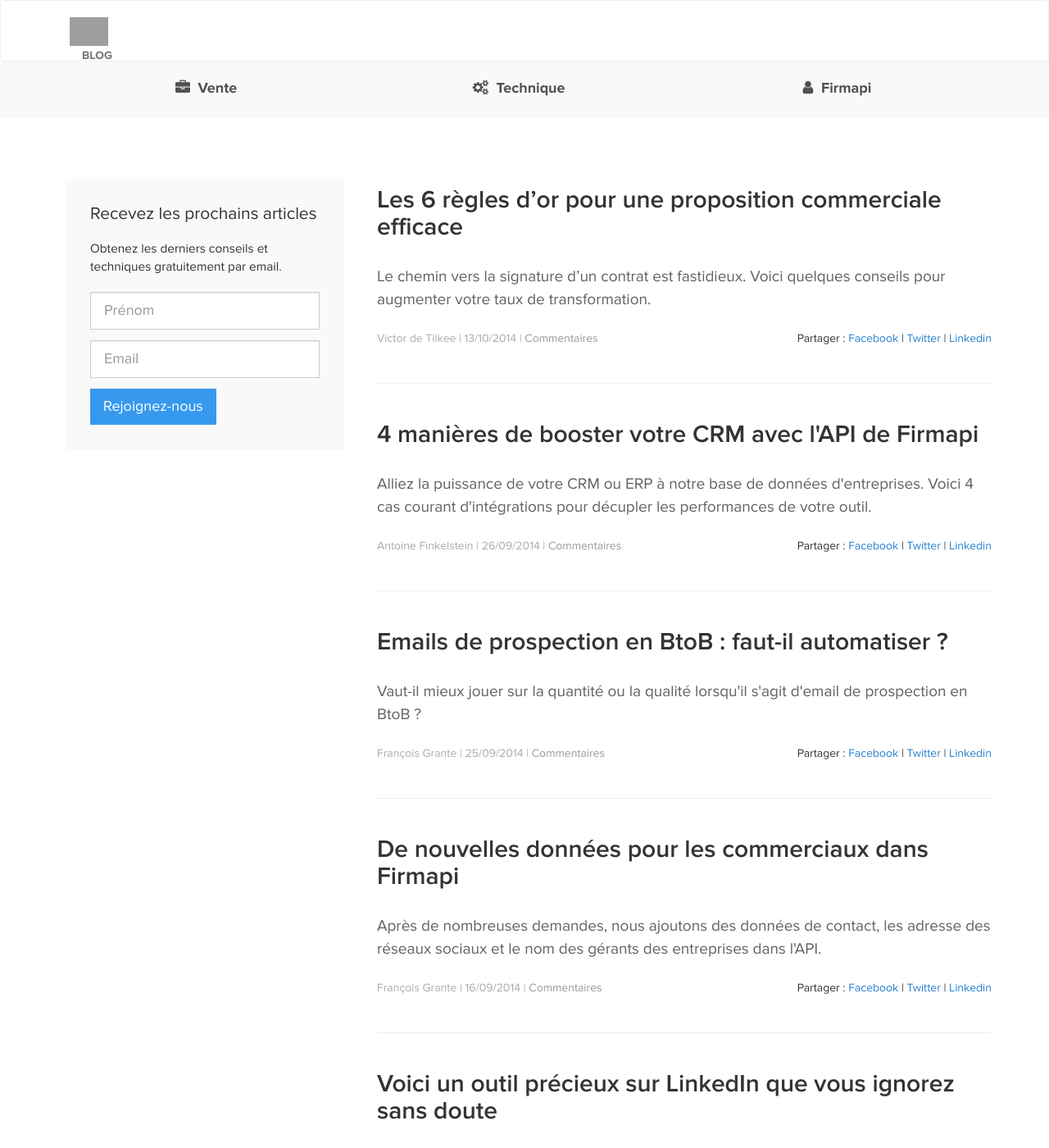
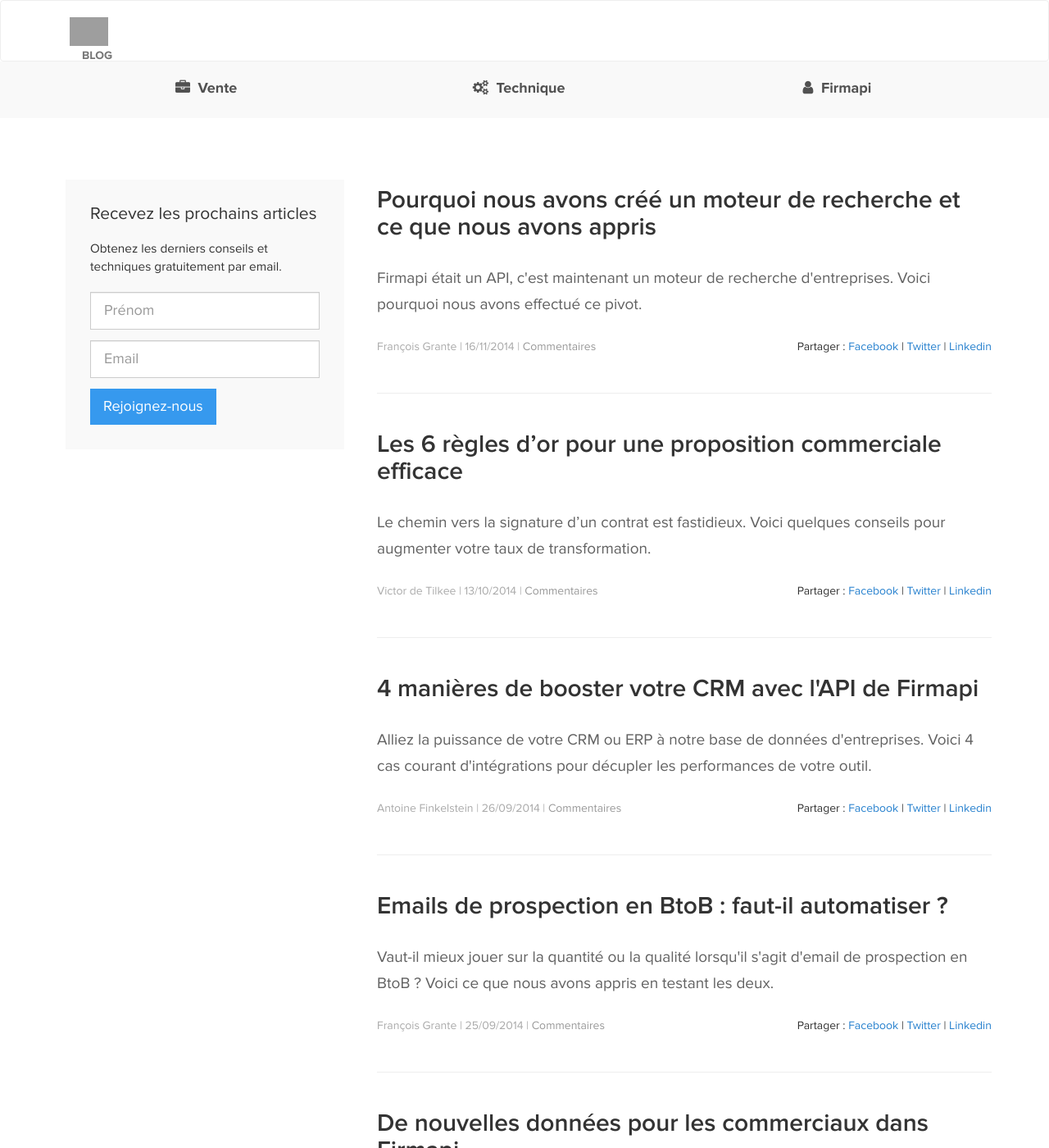
Before and after one commit to firmapi/blog, a Jekyll site: the page built from index.html, in a window 1280 px wide and 1400 px high. Shown: the whole window at 82% size. Built offline with Jekyll 4.4.1, drawn with Linux system fonts in a browser that asks for light colours; nearby versions of some CDN libraries; a script that is not in the unit is left out; comment, search, counter and statistics services are not loaded; some of the changed lines change nothing that is shown; grey boxes are pictures that could not be loaded.

Commit message:
Nouvel article

```diff
--- a/_posts/2014-09-25-automatisation-emails-de-prospection.md
+++ b/_posts/2014-09-25-automatisation-emails-de-prospection.md
@@ -1,7 +1,7 @@
 ---
 layout: post
 title: "Emails de prospection en BtoB : faut-il automatiser&nbsp;?"
-description: "Vaut-il mieux jouer sur la quantité ou la qualité lorsqu'il s'agit d'email de prospection  en BtoB ?"
+description: "Vaut-il mieux jouer sur la quantité ou la qualité lorsqu'il s'agit d'email de prospection en BtoB ? Voici ce que nous avons appris en testant les deux."
 date: 2014-09-25
 image: https://d144bz4d6i1vob.cloudfront.net/blog/2014-09-25/article.png
 tag: "vente"
--- /dev/null
+++ b/_posts/2014-11-16-pourquoi-moteur-de-recherche.markdown
@@ -0,0 +1,76 @@
+---
+layout: post
+title: "Pourquoi nous avons créé un moteur de recherche et ce que nous avons appris"
+description: "Firmapi était un API, c'est maintenant un moteur de recherche d'entreprises. Voici pourquoi nous avons effectué ce pivot."
+date: 2014-11-16
+image:
+tag: "firmapi"
+tag_pretty_name: "Firmapi"
+
+author: François Grante
+author_twitter: FGrante
+author_google_plus: https://plus.google.com/106867543078418506526
+gravatar: https://secure.gravatar.com/avatar/341f6604232b625000deda790d8d39cd?d=mm&s=30&r=G
+---
+
+C'est notre premier pivot majeur depuis que nous travaillons sur Firmapi. Nous nous éloignons de notre idée de départ, une <a href="http://api.firmapi.com/" target="_blank">API des entreprises françaises</a> et avons décidé de créer un <a href="https://firmapi.com" target="_blank">moteur de recherche d'entreprises</a>.
+
+## Le problème
+
+Constat : les bases de données B2B en France sont en grande majorité des bases de données d'informations légales (BODACC et Infogreffe). Ce sont des bases exhaustives et fiables, mais pour qualifier sa recherche dans le cadre d'une activité commerciale, on se retrouve vite limité.
+
+Il est bien possible de rechercher par effectif, chiffre d'affaires ou zone géographique, mais lorsqu'on souhaite segmenter par secteur d'activité cela se complique. Les codes NAF attribués par l'INSEE sont la seule donnée à disposition et se révèlent souvent complexes et peu exploitables pour la fonction commerciale (feedback que nous avons eu de façon très récurrente).
+
+## La solution
+
+Notre solution : partir d'une recherche simple par mot clés, comme un moteur de recherche classique et générer à partir de la requête une liste d'entrepises françaises qualifiées.
+
+Explorer avec un moteur de recherche présente plusieurs avantages :
+
+* Cela couvre une infinité de requêtes possibles, à l'inverse d'un système de catégorisation obligeant à se limiter à des cases pré-définies.
+* La rapidité d'exploration : tout part d'une requête très simple. On ne passe pas des heures à chercher parmi des listes possibles.
+
+Il est toujours possible ensuite d'appliquer des filtres pour affiner la liste obtenue.
+
+## L'envers du décor : les défis techniques
+
+Un bon moteur de recherche est sans doute une des applications les plus difficiles à développer. Voici les défis auxquels nous avons dû faire face.
+
+### Défi n°1 : récolter un maximum de données sur les entreprises
+
+Pour construire un moteur moteur de recherche, il faut du contenu à indexer. Le registre légal des entreprises est loin d'apporter suffisamment d'informations.
+
+Pour cela, nous avons créé des <a href="http://fr.wikipedia.org/wiki/Robot_d'indexation" target="_blank">robots d'indexation</a> qui parcourent tout le web français. Dès que nous détectons qu'un site correspond à une entreprise française, nous l'ajoutons à l'index du moteur de recherche.
+
+A l'heure actuelle, nous avons validé près de 100 000 sites web appartenant à des entreprises françaises. Cet index progresse rapidement de jour en jour. Nous complètons également les données sur les entreprises en retrouvant également les profils sur les réseaux sociaux (Facebook, Twitter et Linkedin pour le moment).
+
+Quand les utilisateurs font une recherche sur Firmapi, ils recherchent ainsi parmi une multitude de sources : base de données d'entreprises, site web, descriptions sur les réseaux sociaux...
+
+La bonne surprise que nous avons eu, c'est le faible coût des serveurs (moins de 100€ par mois). Aujourd'hui, le coût de l'hardware est très bas et n'importe qui peut décider, pour un coût limité, de traiter une très grande quantité de données. Le vrai défi, c'est d'être capable de contrôler, analyser et faire parler toutes ces informations (vous avez dit big data ?).
+
+### Défi n°2 : l'algorithme de recherche
+
+C'est sans doute la partie la plus épineuse. Comment comprendre la requête de l'utilisateurs et lui retourner les meilleurs résultats ?
+
+Le moteur de recherche Open Source <a href="http://www.elasticsearch.org/" target="_blank">Elastic Search</a> nous est d'une grand aide. Le classement par pertinence se fait suivant deux grand indicateurs :
+
+* La corrélation entre les mots clés de la recherche et les mots clés trouvés sur l'entreprise (site web et réseaux sociaux).
+* L'importance et le dynamisme de l'entreprise modélisés par un score qui prend en compte de nombreux indicateurs comme la forme juridique, la croissance de l'activité, les suivis sur les réseaux sociaux... etc.
+
+Il reste encore de grandes améliorations à apporter, comme l'analyse des champs sémantiques pour mieux cerner le contexte d'une requête.
+
+Nous adorerions recevoir de nouveaux feedbacks pour améliorer le classement des résultats. <a href="https://firmapi.com" target="_blank">Testez des recherches</a> et écrivez-nous à <a href="mailto:bonjour@firmapi.com">bonjour@firmapi.com</a> !
+
+## Les enseignements
+
+**On ne peut jamais prévoir l'usage que vont faire les utilisateurs d'un produit**
+
+En construisant un outil on imagine souvent quelques cas d'utilisation limités. Finalement, l'utilisateur qui découvre le produit emprunte des chemins qu'on n'imaginait pas une seconde en concevant l'outil.
+
+D'où l'importance de tester et suivre l'utilisation en permanence et ne jamais développer de nouvelles features tant que ce qui est en ligne n'est pas validé. Je vous laisse (re)lire les grands principes du <a href="http://fr.wikipedia.org/wiki/Lean_Startup" target="_blank">Lean Startup</a> sur l'itération ;-)
+
+**Pas besoin d'être ingénieur chez Google pour développer un produit technique**
+
+Ayant tous les deux des profils non-techniques (sous-entendu : nous ne sommes pas passé par une école d'ingénieur), nous n'imaginions pas il y a quelques mois développer un moteur de recherche. <a href="https://twitter.com/antoinefink" target="_blank">Antoine</a> a appris à gérer et traiter de groses quantités de données ce qui nous a permis d'envisager de nouvelles voies au fur et à mesure.
+
+L'important est de savoir apprendre vite et persévérer malgré la difficulté. Heureusement, l'essor de l'Open Source permet d'avancer rapidement et se focaliser sur ce qui rend son produit unique au lieu de réinventer la roue à chaque fois.
--- a/css/main.scss
+++ b/css/main.scss
@@ -365,12 +365,12 @@ h2.article-title {
 
 .article-title-page {
   margin-top: 45px;
-  font-size: 42px;
+  font-size: 40px;
 }
 
 .article-body {
   font-size: 20px;
-  line-height: 28px;
+  line-height: 32px;
   margin-top: -5px;
 
   p {
@@ -404,6 +404,10 @@ h2 {
   margin: 1.5em 0 1em;
 }
 
+h3 {
+  margin: 1.5em 0 1em;
+}
+
 .article-col img {
   display: block;
   margin: 50px auto;
@@ -423,13 +427,13 @@ h2 {
 }
 
 .author-pic {
-  margin: 0 10px 0 0 !important;
+  margin: 0 15px 0 0 !important;
   float: left;
 }
 
 .author-twitter {
   margin-left: 10px;
-  color: #bbb !important;
+  color: #ccc !important;
   font-size: 16px;
 
   &:hover {
```
